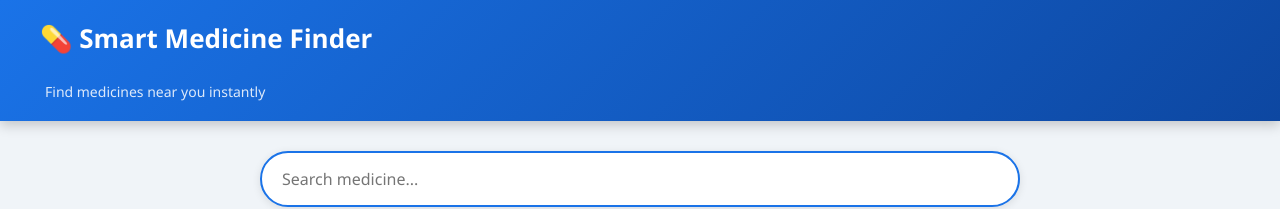
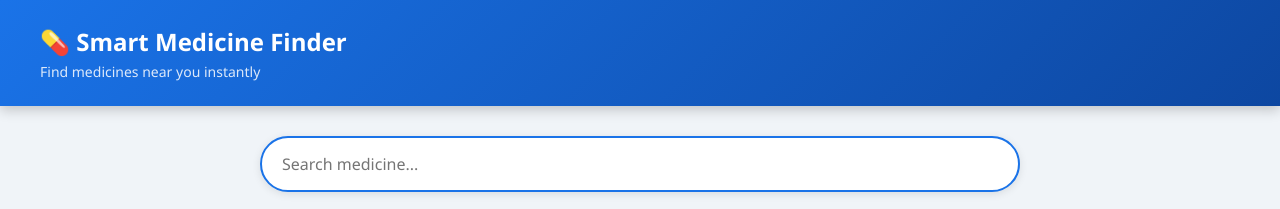
Before and after one commit to Aishwaryahammigi/med-app, a website: page index.html in a window 1280 px wide. Shown: the top 209 px of the page. Drawn offline with nearby package versions, Linux system fonts and the light colour scheme.

Commit message:
fix header final

```diff
--- a/styles.css
+++ b/styles.css
@@ -12,25 +12,20 @@ body {
 .header {
   background: linear-gradient(135deg, #1a73e8, #0d47a1);
   color: white;
-  padding: 20px 40px;
+  padding: 25px 40px;
   box-shadow: 0 4px 12px rgba(0,0,0,0.2);
 }
 
 .header h1 {
-  font-size: 26px;
+  font-size: 24px;
   font-weight: bold;
-  display: flex;
-  align-items: center;
-  gap: 10px;
   margin: 0;
 }
 
 .subtitle {
   font-size: 13px;
-  font-weight: normal;
   opacity: 0.85;
   margin-top: 6px;
-  margin-left: 5px;
 }
 
 /* Container */
```
Also changed, not shown: index.html (+0 -1 lines).
